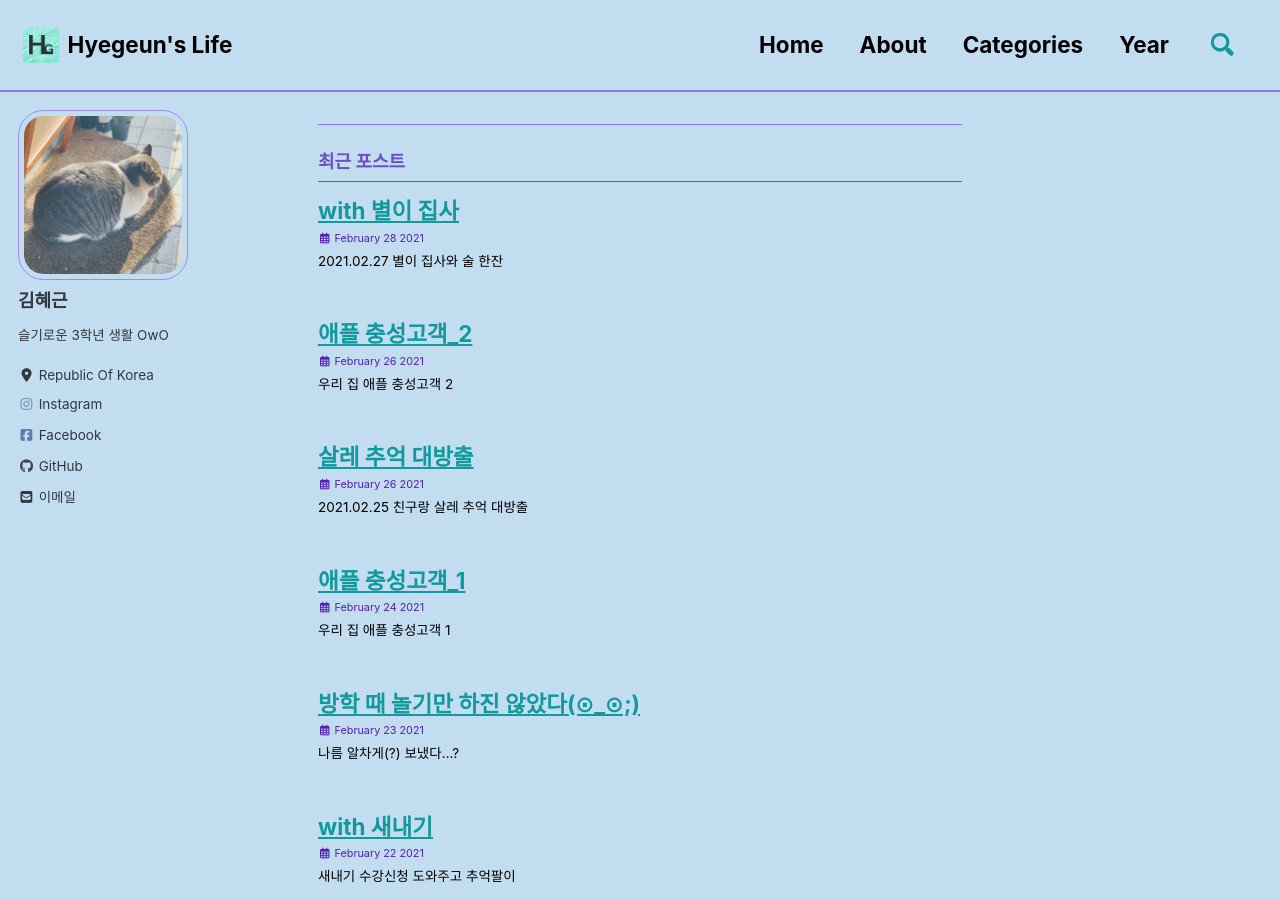
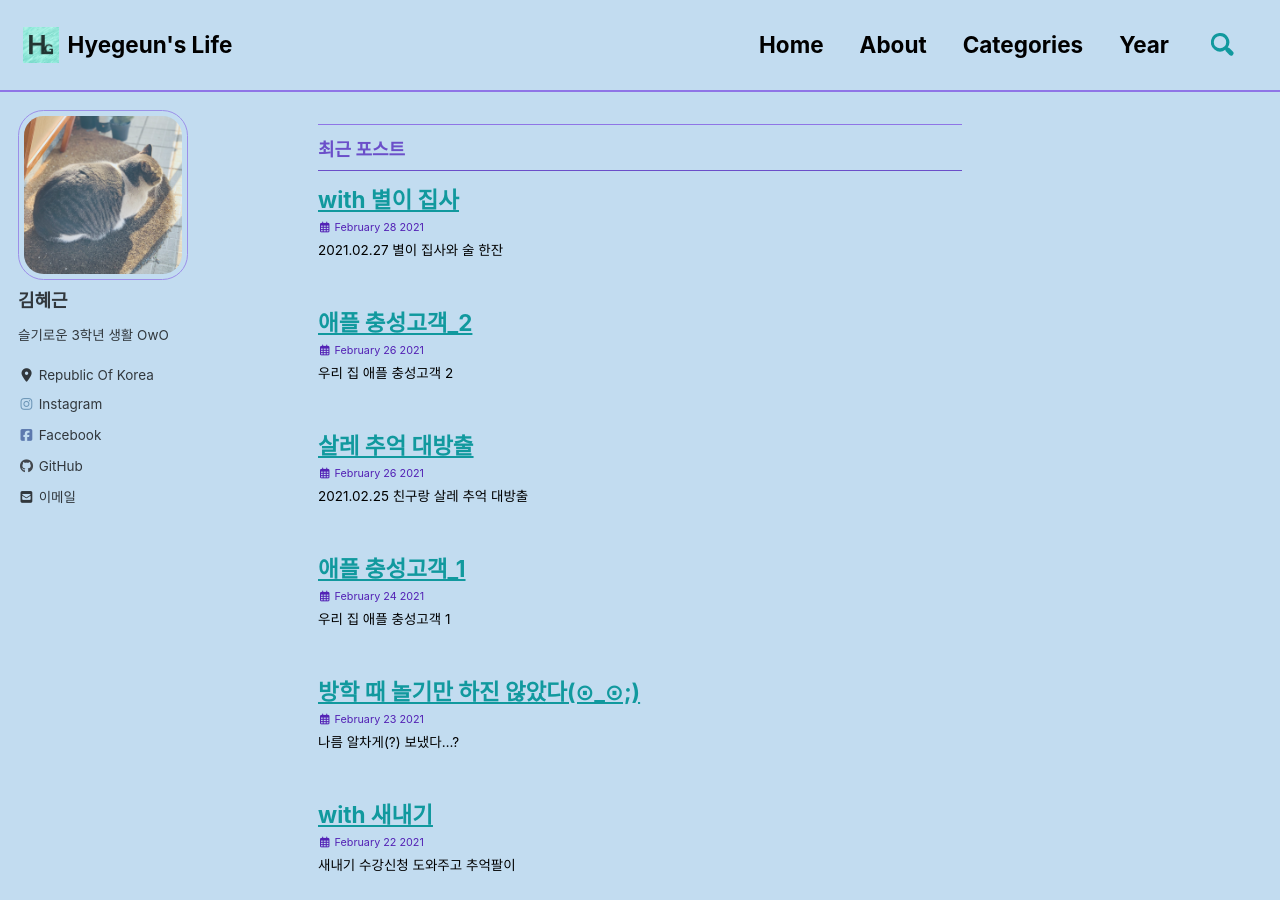
Before and after one commit to hyegeun/hyegeun.github.io, a Jekyll site: the page built from index.html, in a window 1280 px wide and 900 px high. Built offline with Jekyll 4.4.1, drawn with Linux system fonts in a browser that asks for light colours; cached includes are drawn as plain includes; nearby versions of some CDN libraries; a script that is not in the unit is left out; the list of posts is cut into pages by our own code.

Commit message:
Update _archive.scss

```diff
--- a/_sass/minimal-mistakes/_archive.scss
+++ b/_sass/minimal-mistakes/_archive.scss
@@ -32,7 +32,7 @@
 }
 
 .archive__subtitle {
-  margin: 1.414em 0 0;
+  margin: 0.5em 0 0;
   padding-bottom: 0.5em;
   font-size: $type-size-5;
   color: $muted-text-color;
```
